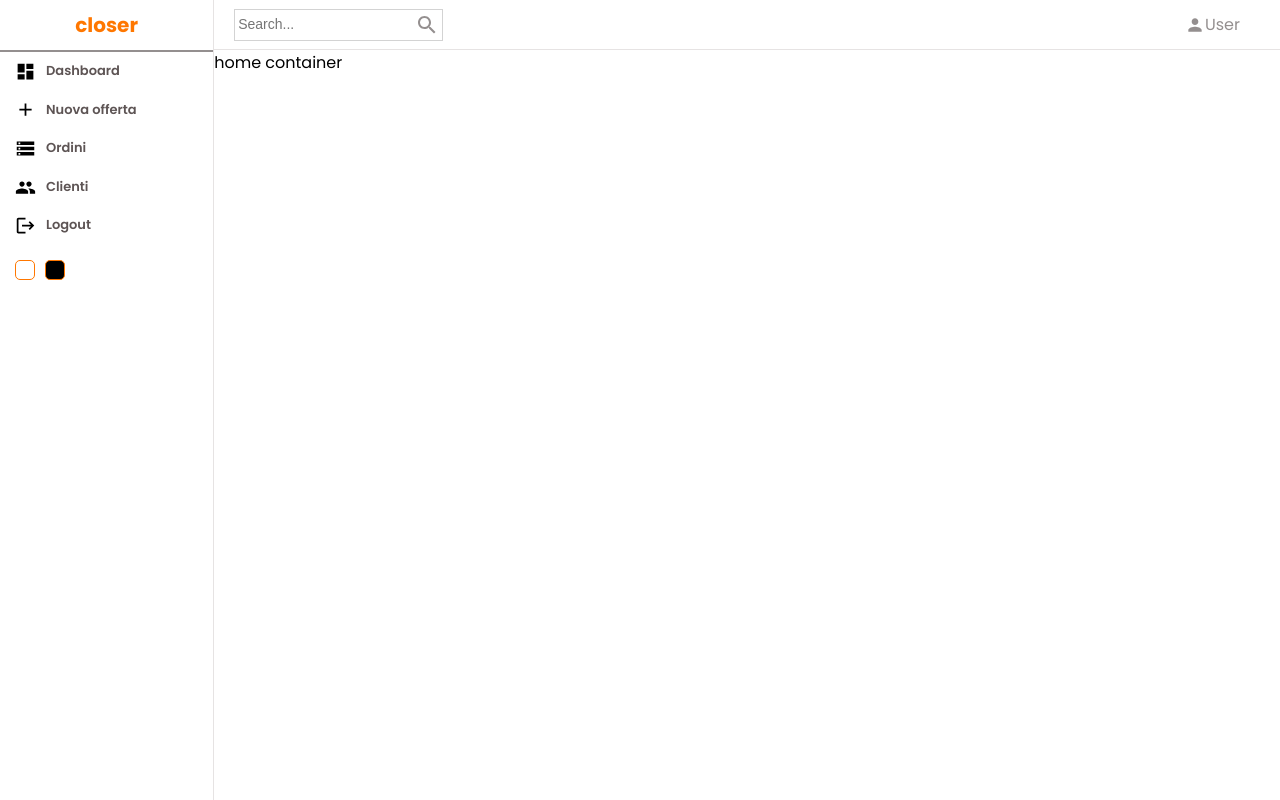
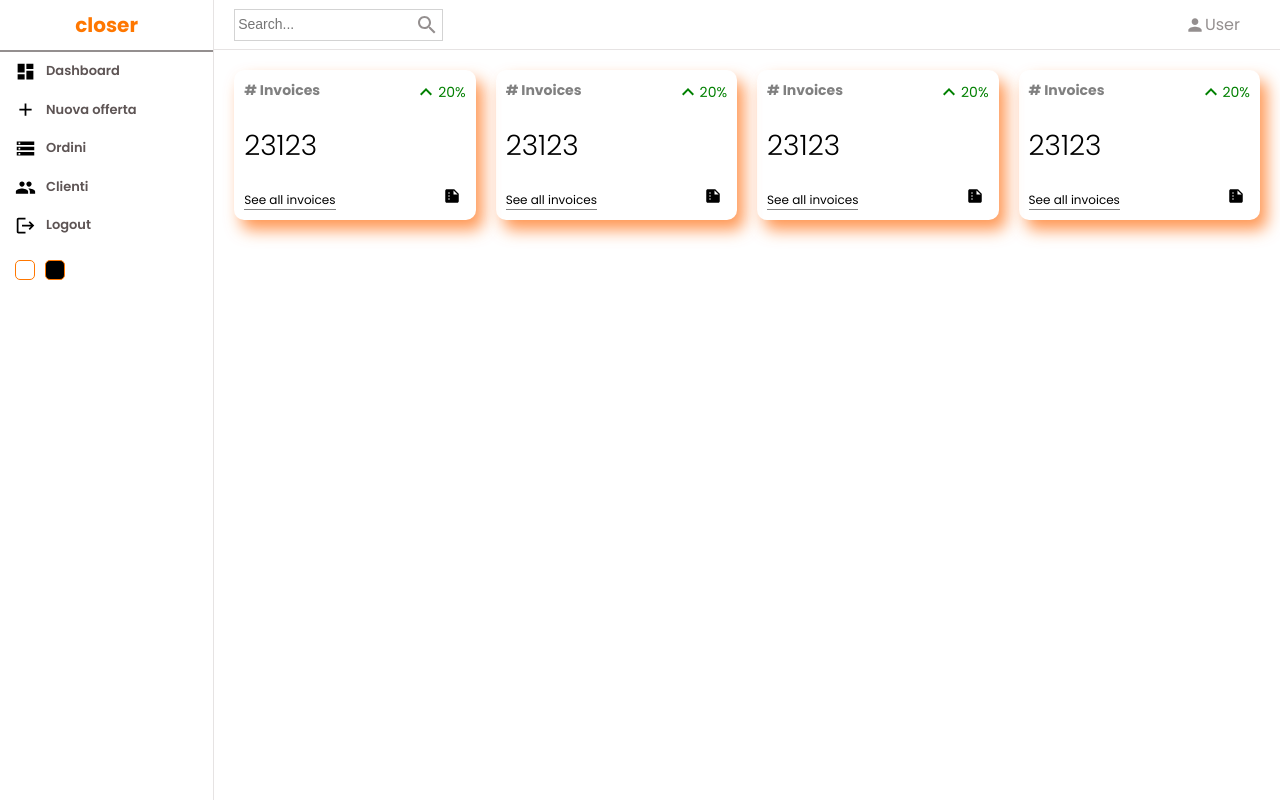
Before and after one commit to slythethieve/closer, a React (Create React App) app in the folder frontend/: page / in a window 1280 px wide. Built offline with nearby package versions, Linux system fonts and the light colour scheme.

Commit message:
Added preliminary styling to widgets in the home page

```diff
--- a/frontend/src/Pages/dashboard/Dashboard.jsx
+++ b/frontend/src/Pages/dashboard/Dashboard.jsx
@@ -1,5 +1,6 @@
-import Sidebar from "../../components/navbar/sidebar/Sidebar"
+import Sidebar from "../../components/sidebar/Sidebar"
 import Navbar from "../../components/navbar/Navbar"
+import Widget from "../../components/widget/Widget"
 import "./dashboard.scss"
 
 
@@ -9,7 +10,12 @@ function Dashboard() {
       <Sidebar />
       <div className="homeContainer">
         <Navbar />
-        home container
+        <div className="widgets">
+          <Widget />
+          <Widget />
+          <Widget />
+          <Widget />
+        </div>
       </div>
     </div>
   )
--- a/frontend/src/Pages/dashboard/dashboard.scss
+++ b/frontend/src/Pages/dashboard/dashboard.scss
@@ -3,5 +3,11 @@
 
     .homeContainer {
         flex: 5;
+
+        .widgets{
+            display: flex;
+            padding: 20px;
+            gap: 20px;
+        }
     }
 }
--- /dev/null
+++ b/frontend/src/components/widget/Widget.jsx
@@ -0,0 +1,23 @@
+import "./widget.scss"
+import KeyboardArrowUpIcon from '@mui/icons-material/KeyboardArrowUp';
+import SummarizeIcon from '@mui/icons-material/Summarize';
+function Widget() {
+  return (
+    <div className="widget">
+        <div className="left">
+            <span className="title"># Invoices</span>
+            <span className="counter">23123</span>
+            <span className="link">See all invoices</span>
+        </div>
+        <div className="right">
+            <div className="percentage positive">
+                <KeyboardArrowUpIcon />
+                20%
+            </div>
+            <SummarizeIcon className="icon" />
+        </div>
+    </div>
+  )
+}
+
+export default Widget
--- /dev/null
+++ b/frontend/src/components/widget/widget.scss
@@ -0,0 +1,55 @@
+.widget{
+    display: flex;
+    justify-content: space-between;
+    flex: 1;
+    padding: 10px;
+    -webkit-box-shadow: 7px 10px 16px 0px rgba(255,109,14,0.71);
+    box-shadow: 7px 10px 16px 0px rgba(255,109,14,0.71);
+    border-radius: 10px;
+    height: 150px;
+
+    .left,
+    .right{
+        display: flex;
+        flex-direction: column;
+        justify-content: space-between;
+
+        .title{
+            font-weight: bold;
+            font-size: 14px;
+            color: grey;
+        }
+
+        .counter{
+            font-size: 28px;
+            font-weight: 300;
+        }
+
+        .link{
+            width: max-content;
+            font-size: 12px;
+            border-bottom: 1px solid grey;
+        }
+
+        .percentage{
+            display: flex;
+            align-items: center;
+            font-size: 14px;
+
+            &.positive{
+                color: green;
+            }
+            &.negative{
+                color: red;
+            }
+
+        }
+
+        .icon{
+            font-size: 28px;
+            padding: 5px;
+            border-radius: 5px;
+            align-self: flex-end;
+        }
+    }
+}
--- a/frontend/src/index.js
+++ b/frontend/src/index.js
@@ -3,7 +3,6 @@ import { createRoot } from 'react-dom/client';
 import { Provider } from 'react-redux';
 import { store } from './app/store';
 import App from './App';
-import reportWebVitals from './reportWebVitals';
 import './index.css';
 
 const container = document.getElementById('root');
@@ -16,8 +15,3 @@ root.render(
     </Provider>
   </React.StrictMode>
 );
-
-// If you want to start measuring performance in your app, pass a function
-// to log results (for example: reportWebVitals(console.log))
-// or send to an analytics endpoint. Learn more: https://bit.ly/CRA-vitals
-reportWebVitals();
--- a/frontend/src/reportWebVitals.js
+++ /dev/null
@@ -1,13 +0,0 @@
-const reportWebVitals = onPerfEntry => {
-  if (onPerfEntry && onPerfEntry instanceof Function) {
-    import('web-vitals').then(({ getCLS, getFID, getFCP, getLCP, getTTFB }) => {
-      getCLS(onPerfEntry);
-      getFID(onPerfEntry);
-      getFCP(onPerfEntry);
-      getLCP(onPerfEntry);
-      getTTFB(onPerfEntry);
-    });
-  }
-};
-
-export default reportWebVitals;
```
Also changed, not shown: frontend/src/setupTests.js (deleted, +0 -5 lines), frontend/src/components/sidebar/Sidebar.jsx (renamed from frontend/src/components/navbar/sidebar/Sidebar.jsx), frontend/src/components/sidebar/sidebar.scss (renamed from frontend/src/components/navbar/sidebar/sidebar.scss).
